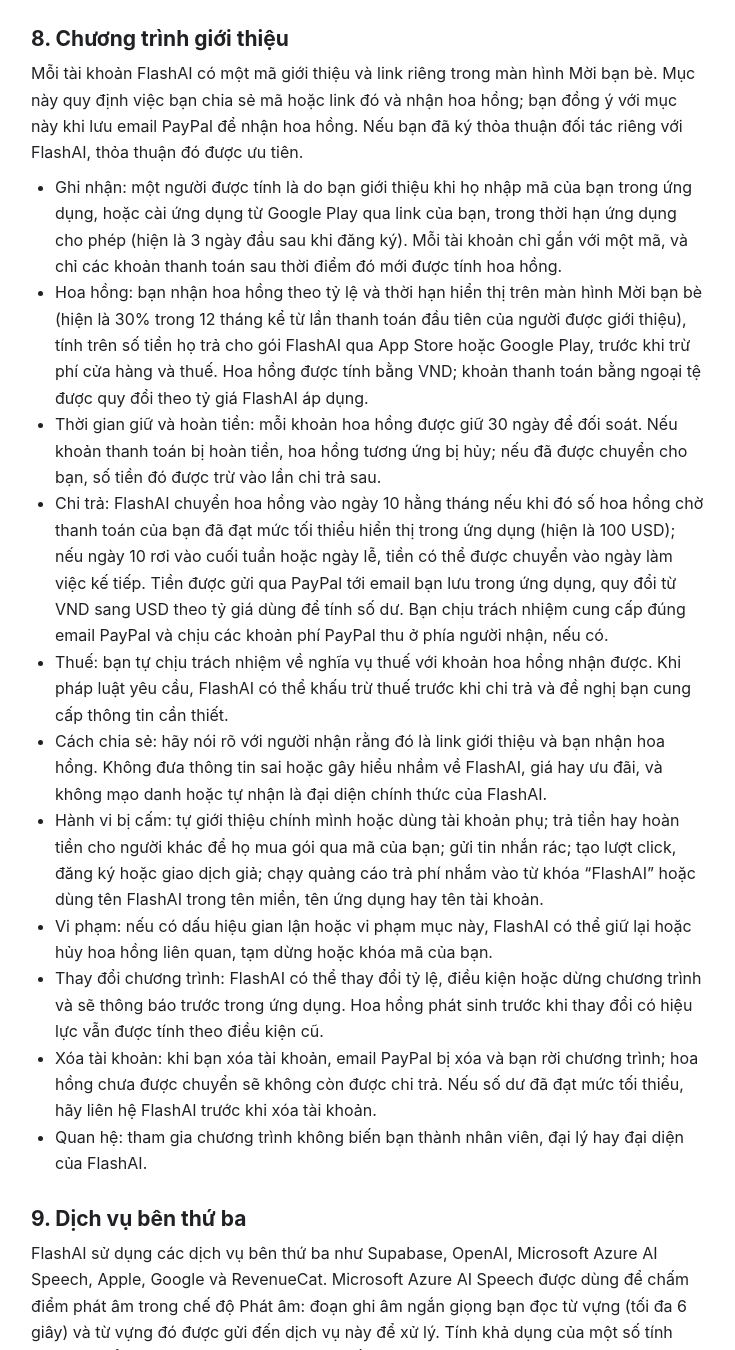
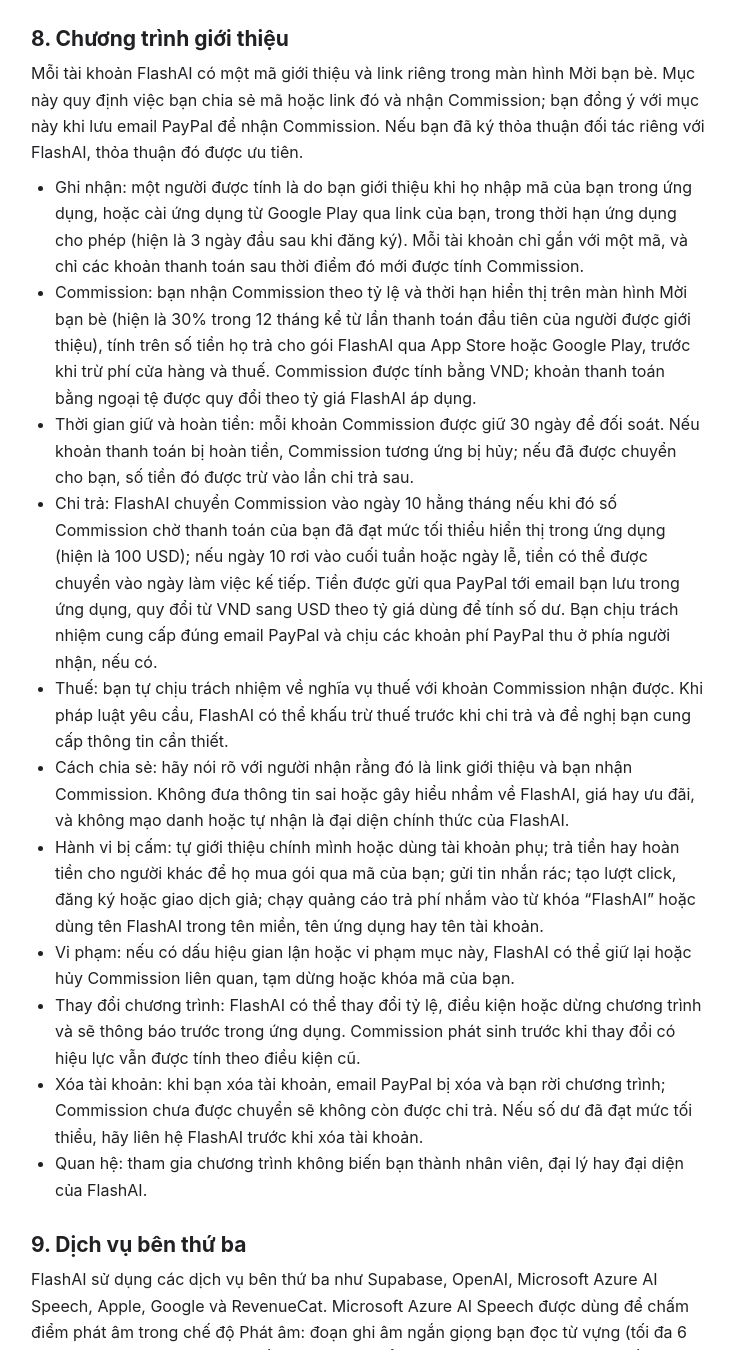
Before and after one commit to Truonghuy10/flashai-privacy-policy, a plain HTML site: page terms.html in a window 1280 px wide. Shown: the part 1733-3083 px from the top of the page, without its empty margins (271-1006 px from the left). Drawn offline with Linux system fonts and the light colour scheme.

Commit message:
Call referral earnings Commission in the Vietnamese pages
The Vietnamese privacy policy and terms now say Commission instead of hoa hồng, matching the app.

Co-Authored-By: Claude Opus 5.5 <noreply@anthropic.com>

```diff
--- a/terms.html
+++ b/terms.html
@@ -59,18 +59,18 @@
         </ul>
 
         <h2>8. Chương trình giới thiệu</h2>
-        <p>Mỗi tài khoản FlashAI có một mã giới thiệu và link riêng trong màn hình Mời bạn bè. Mục này quy định việc bạn chia sẻ mã hoặc link đó và nhận hoa hồng; bạn đồng ý với mục này khi lưu email PayPal để nhận hoa hồng. Nếu bạn đã ký thỏa thuận đối tác riêng với FlashAI, thỏa thuận đó được ưu tiên.</p>
+        <p>Mỗi tài khoản FlashAI có một mã giới thiệu và link riêng trong màn hình Mời bạn bè. Mục này quy định việc bạn chia sẻ mã hoặc link đó và nhận Commission; bạn đồng ý với mục này khi lưu email PayPal để nhận Commission. Nếu bạn đã ký thỏa thuận đối tác riêng với FlashAI, thỏa thuận đó được ưu tiên.</p>
         <ul>
-          <li>Ghi nhận: một người được tính là do bạn giới thiệu khi họ nhập mã của bạn trong ứng dụng, hoặc cài ứng dụng từ Google Play qua link của bạn, trong thời hạn ứng dụng cho phép (hiện là 3 ngày đầu sau khi đăng ký). Mỗi tài khoản chỉ gắn với một mã, và chỉ các khoản thanh toán sau thời điểm đó mới được tính hoa hồng.</li>
-          <li>Hoa hồng: bạn nhận hoa hồng theo tỷ lệ và thời hạn hiển thị trên màn hình Mời bạn bè (hiện là 30% trong 12 tháng kể từ lần thanh toán đầu tiên của người được giới thiệu), tính trên số tiền họ trả cho gói FlashAI qua App Store hoặc Google Play, trước khi trừ phí cửa hàng và thuế. Hoa hồng được tính bằng VND; khoản thanh toán bằng ngoại tệ được quy đổi theo tỷ giá FlashAI áp dụng.</li>
-          <li>Thời gian giữ và hoàn tiền: mỗi khoản hoa hồng được giữ 30 ngày để đối soát. Nếu khoản thanh toán bị hoàn tiền, hoa hồng tương ứng bị hủy; nếu đã được chuyển cho bạn, số tiền đó được trừ vào lần chi trả sau.</li>
-          <li>Chi trả: FlashAI chuyển hoa hồng vào ngày 10 hằng tháng nếu khi đó số hoa hồng chờ thanh toán của bạn đã đạt mức tối thiểu hiển thị trong ứng dụng (hiện là 100 USD); nếu ngày 10 rơi vào cuối tuần hoặc ngày lễ, tiền có thể được chuyển vào ngày làm việc kế tiếp. Tiền được gửi qua PayPal tới email bạn lưu trong ứng dụng, quy đổi từ VND sang USD theo tỷ giá dùng để tính số dư. Bạn chịu trách nhiệm cung cấp đúng email PayPal và chịu các khoản phí PayPal thu ở phía người nhận, nếu có.</li>
-          <li>Thuế: bạn tự chịu trách nhiệm về nghĩa vụ thuế với khoản hoa hồng nhận được. Khi pháp luật yêu cầu, FlashAI có thể khấu trừ thuế trước khi chi trả và đề nghị bạn cung cấp thông tin cần thiết.</li>
-          <li>Cách chia sẻ: hãy nói rõ với người nhận rằng đó là link giới thiệu và bạn nhận hoa hồng. Không đưa thông tin sai hoặc gây hiểu nhầm về FlashAI, giá hay ưu đãi, và không mạo danh hoặc tự nhận là đại diện chính thức của FlashAI.</li>
+          <li>Ghi nhận: một người được tính là do bạn giới thiệu khi họ nhập mã của bạn trong ứng dụng, hoặc cài ứng dụng từ Google Play qua link của bạn, trong thời hạn ứng dụng cho phép (hiện là 3 ngày đầu sau khi đăng ký). Mỗi tài khoản chỉ gắn với một mã, và chỉ các khoản thanh toán sau thời điểm đó mới được tính Commission.</li>
+          <li>Commission: bạn nhận Commission theo tỷ lệ và thời hạn hiển thị trên màn hình Mời bạn bè (hiện là 30% trong 12 tháng kể từ lần thanh toán đầu tiên của người được giới thiệu), tính trên số tiền họ trả cho gói FlashAI qua App Store hoặc Google Play, trước khi trừ phí cửa hàng và thuế. Commission được tính bằng VND; khoản thanh toán bằng ngoại tệ được quy đổi theo tỷ giá FlashAI áp dụng.</li>
+          <li>Thời gian giữ và hoàn tiền: mỗi khoản Commission được giữ 30 ngày để đối soát. Nếu khoản thanh toán bị hoàn tiền, Commission tương ứng bị hủy; nếu đã được chuyển cho bạn, số tiền đó được trừ vào lần chi trả sau.</li>
+          <li>Chi trả: FlashAI chuyển Commission vào ngày 10 hằng tháng nếu khi đó số Commission chờ thanh toán của bạn đã đạt mức tối thiểu hiển thị trong ứng dụng (hiện là 100 USD); nếu ngày 10 rơi vào cuối tuần hoặc ngày lễ, tiền có thể được chuyển vào ngày làm việc kế tiếp. Tiền được gửi qua PayPal tới email bạn lưu trong ứng dụng, quy đổi từ VND sang USD theo tỷ giá dùng để tính số dư. Bạn chịu trách nhiệm cung cấp đúng email PayPal và chịu các khoản phí PayPal thu ở phía người nhận, nếu có.</li>
+          <li>Thuế: bạn tự chịu trách nhiệm về nghĩa vụ thuế với khoản Commission nhận được. Khi pháp luật yêu cầu, FlashAI có thể khấu trừ thuế trước khi chi trả và đề nghị bạn cung cấp thông tin cần thiết.</li>
+          <li>Cách chia sẻ: hãy nói rõ với người nhận rằng đó là link giới thiệu và bạn nhận Commission. Không đưa thông tin sai hoặc gây hiểu nhầm về FlashAI, giá hay ưu đãi, và không mạo danh hoặc tự nhận là đại diện chính thức của FlashAI.</li>
           <li>Hành vi bị cấm: tự giới thiệu chính mình hoặc dùng tài khoản phụ; trả tiền hay hoàn tiền cho người khác để họ mua gói qua mã của bạn; gửi tin nhắn rác; tạo lượt click, đăng ký hoặc giao dịch giả; chạy quảng cáo trả phí nhắm vào từ khóa “FlashAI” hoặc dùng tên FlashAI trong tên miền, tên ứng dụng hay tên tài khoản.</li>
-          <li>Vi phạm: nếu có dấu hiệu gian lận hoặc vi phạm mục này, FlashAI có thể giữ lại hoặc hủy hoa hồng liên quan, tạm dừng hoặc khóa mã của bạn.</li>
-          <li>Thay đổi chương trình: FlashAI có thể thay đổi tỷ lệ, điều kiện hoặc dừng chương trình và sẽ thông báo trước trong ứng dụng. Hoa hồng phát sinh trước khi thay đổi có hiệu lực vẫn được tính theo điều kiện cũ.</li>
-          <li>Xóa tài khoản: khi bạn xóa tài khoản, email PayPal bị xóa và bạn rời chương trình; hoa hồng chưa được chuyển sẽ không còn được chi trả. Nếu số dư đã đạt mức tối thiểu, hãy liên hệ FlashAI trước khi xóa tài khoản.</li>
+          <li>Vi phạm: nếu có dấu hiệu gian lận hoặc vi phạm mục này, FlashAI có thể giữ lại hoặc hủy Commission liên quan, tạm dừng hoặc khóa mã của bạn.</li>
+          <li>Thay đổi chương trình: FlashAI có thể thay đổi tỷ lệ, điều kiện hoặc dừng chương trình và sẽ thông báo trước trong ứng dụng. Commission phát sinh trước khi thay đổi có hiệu lực vẫn được tính theo điều kiện cũ.</li>
+          <li>Xóa tài khoản: khi bạn xóa tài khoản, email PayPal bị xóa và bạn rời chương trình; Commission chưa được chuyển sẽ không còn được chi trả. Nếu số dư đã đạt mức tối thiểu, hãy liên hệ FlashAI trước khi xóa tài khoản.</li>
           <li>Quan hệ: tham gia chương trình không biến bạn thành nhân viên, đại lý hay đại diện của FlashAI.</li>
         </ul>
 
```
Also changed, not shown: index.html (+5 -5 lines).
